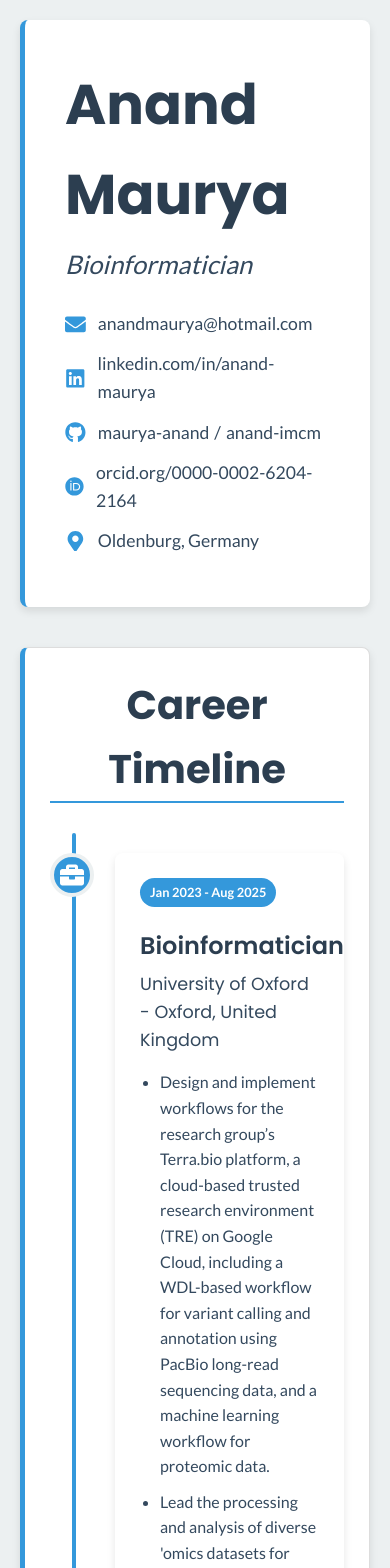
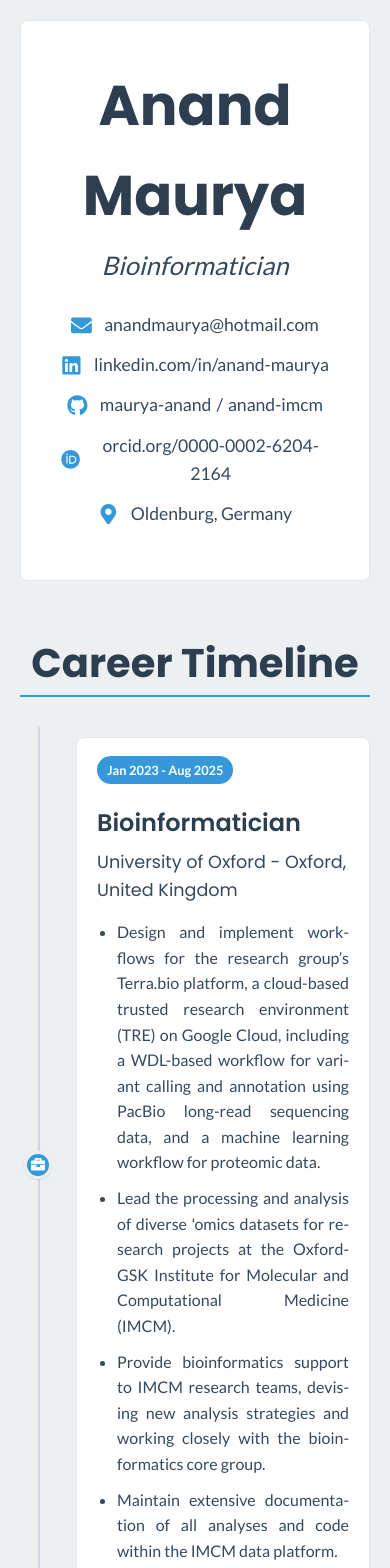
Before and after one commit to maurya-anand/cv, a React (Vite) app: page / in a window 390 px wide. Shown: the top 1568 px of the page. Built offline with nearby package versions, Linux system fonts and the light colour scheme.

Commit message:
applied consisten style across the components and improved the responsiveness

```diff
--- a/src/App.css
+++ b/src/App.css
@@ -6,7 +6,7 @@
   --heading-font: 'Poppins', sans-serif;
   --body-font: 'Lato', sans-serif;
   --card-background: #ffffff;
-  --card-shadow: 0 4px 8px rgba(0, 0, 0, 0.1);
+  --card-shadow-elevated: 0 6px 16px -4px rgba(0,0,0,0.12), 0 2px 6px -2px rgba(0,0,0,0.08);
   --border-radius: 8px;
 }
 
@@ -67,17 +67,45 @@ ul {
   margin-bottom: 30px;
 }
 
+/* Container only spaces sections now; card visuals handled by .card */
 .section-container {
-  margin: 30px 0;
-  padding: 25px;
-  background-color: var(--card-background);
-  border: 1px solid #ddd;
-  border-radius: var(--border-radius);
-  box-shadow: var(--card-shadow);
-  transition: transform 0.3s ease, box-shadow 0.3s ease;
+  margin: 50px 0 40px;
+  padding: 0;
 }
 
-.section-container:hover {
-  transform: translateY(-5px);
-  box-shadow: 0 8px 16px rgba(0, 0, 0, 0.15);
+/* Reusable minimalist card */
+.card {
+  background: var(--card-background);
+  border: 1px solid #e2e8f0;
+  border-radius: var(--border-radius);
+  padding: 24px;
+  box-shadow: none;
+  transition: transform 0.25s ease, box-shadow 0.25s ease, border-color 0.25s ease;
+  will-change: transform;
 }
+
+.card:hover, .card:focus-within {
+  transform: translateY(-4px);
+  box-shadow: var(--card-shadow-elevated);
+  border-color: var(--secondary-color);
+}
+
+.card:active {
+  transform: translateY(-1px);
+}
+
+/* On devices without hover capability, make tap (active) replicate hover elevation */
+@media (hover: none) {
+  .card:active {
+    transform: translateY(-4px);
+    box-shadow: var(--card-shadow-elevated);
+    border-color: var(--secondary-color);
+  }
+}
+
+@media (prefers-reduced-motion: reduce) {
+  .card, .card:hover, .card:focus-within, .card:active {
+    transition: none;
+    transform: none;
+  }
+}
--- a/src/components/Header.css
+++ b/src/components/Header.css
@@ -2,13 +2,13 @@
   display: flex;
   justify-content: space-between;
   align-items: center;
-  background: var(--card-background);
-  border-radius: var(--border-radius);
-  padding: 40px;
-  box-shadow: var(--card-shadow);
-  margin-bottom: 40px;
-  border-left: 5px solid var(--secondary-color);
+  margin-bottom: 10px;
+  /* visual style now inherited from .card */
+  padding: 0;
 }
+
+/* When combined with .card provide internal spacing */
+.header.card { padding: 40px; }
 
 .header-main {
   text-align: left;
@@ -68,21 +68,9 @@
 }
 
 @media (max-width: 768px) {
-  .header {
-    flex-direction: column;
-    align-items: flex-start;
-  }
-
-  .header-main {
-    margin-bottom: 25px;
-    text-align: left;
-  }
-
-  .header-contact {
-    text-align: left;
-  }
-
-  .contact-item {
-    justify-content: flex-start;
-  }
+  .header { flex-direction: column; align-items: center; text-align: center; }
+  .header-main { margin-bottom: 25px; text-align: center; }
+  .header-contact { text-align: center; }
+  .contact-item { justify-content: center; }
+  .github-links { justify-content: center; }
 }
--- a/src/components/Header.jsx
+++ b/src/components/Header.jsx
@@ -9,7 +9,7 @@ import {
 import "./Header.css";
 
 const Header = () => (
-  <header className="header">
+  <header className="header card">
     <div className="header-main">
       <h1 className="header-name">Anand Maurya</h1>
       <p className="header-title">Bioinformatician</p>
--- a/src/components/Projects.css
+++ b/src/components/Projects.css
@@ -1,23 +1,13 @@
 .projects-grid {
   display: grid;
-  grid-template-columns: repeat(auto-fill, minmax(300px, 1fr));
   gap: 25px;
+  grid-template-columns: 1fr 1fr;
+  align-items: stretch;
 }
 
-.project-card {
-  background: var(--card-background);
-  border-radius: var(--border-radius);
-  padding: 25px;
-  box-shadow: var(--card-shadow);
-  transition: transform 0.3s ease, box-shadow 0.3s ease;
-  display: flex;
-  flex-direction: column;
-}
+.project-card { display: flex; flex-direction: column; }
 
-.project-card:hover {
-  transform: translateY(-5px);
-  box-shadow: 0 8px 16px rgba(0, 0, 0, 0.15);
-}
+.project-card.card { padding: 25px; }
 
 .project-card .project-title {
   font-size: 1.5em;
@@ -74,12 +64,8 @@
   font-size: 1.2em;
 }
 
-@media (max-width: 600px) {
-  .projects-grid {
-    grid-template-columns: 1fr;
-  }
-
-  .project-card {
-    padding: 20px;
-  }
+@media (max-width: 750px) {
+  .projects-grid { grid-template-columns: 1fr; }
+  .project-card.card { padding: 20px; }
+  .project-description { text-align: justify; hyphens: auto; }
 }
--- a/src/components/Projects.jsx
+++ b/src/components/Projects.jsx
@@ -166,7 +166,7 @@ const Projects = () => (
     <h2 className="centered-header">Projects</h2>
     <div className="projects-grid">
       {projects.map((project, index) => (
-        <div key={index} className="project-card">
+  <div key={index} className="project-card card">
           <h3 className="project-title">{project.name}</h3>
           <div className="project-technologies">
             {project.technologies.map((tech, idx) => (
--- a/src/components/Publications.css
+++ b/src/components/Publications.css
@@ -4,23 +4,7 @@
   gap: 20px;
 }
 
-.publication-item {
-  padding: 20px;
-  border-bottom: 1px solid #ddd;
-  overflow-wrap: break-word;
-  border-radius: var(--border-radius);
-  transition: transform 0.3s ease, box-shadow 0.3s ease;
-}
-
-.publication-item:hover {
-  transform: translateY(-5px);
-  box-shadow: 0 8px 16px rgba(0, 0, 0, 0.1);
-}
-
-.publication-item:last-child {
-  border-bottom: none;
-  padding-bottom: 0;
-}
+.publication-item.card { padding: 22px 24px; overflow-wrap: break-word; }
 
 .publication-item h3 {
   font-size: 1.2em;
@@ -52,7 +36,8 @@
   transition: color 0.3s ease;
 }
 
-.publication-item a:hover {
-  color: var(--primary-color);
-  text-decoration: underline;
+.publication-item a:hover { color: var(--primary-color); text-decoration: underline; }
+
+@media (max-width: 750px) {
+  .publication-title { text-align: justify; hyphens: auto; }
 }
--- a/src/components/Publications.jsx
+++ b/src/components/Publications.jsx
@@ -87,7 +87,7 @@ const Publications = () => (
     <h2 className="centered-header">Publications & Posters</h2>
     <div className="publications-list">
       {publications.map((pub, index) => (
-        <div key={index} className="publication-item">
+  <div key={index} className="publication-item card">
           <h3 className="publication-title">{pub.title}</h3>
           <p className="publication-authors">
             <strong>Authors:</strong> {pub.authors}
--- a/src/components/Skills.css
+++ b/src/components/Skills.css
@@ -1,21 +1,11 @@
 .skills-list {
-  display: flex;
-  flex-direction: column;
+  display: grid;
+  grid-template-columns: 1fr 1fr;
   gap: 25px;
+  align-items: stretch;
 }
 
-.skill-category {
-  background: var(--card-background);
-  border-radius: var(--border-radius);
-  padding: 25px;
-  box-shadow: var(--card-shadow);
-  transition: transform 0.3s ease, box-shadow 0.3s ease;
-}
-
-.skill-category:hover {
-  transform: translateY(-5px);
-  box-shadow: 0 8px 16px rgba(0, 0, 0, 0.15);
-}
+.skill-category.card { padding: 25px; }
 
 .category-header {
   display: flex;
@@ -64,4 +54,9 @@
   .category-icon {
     font-size: 1.4em;
   }
+
+  .skills-list { grid-template-columns: 1fr; }
 }
+@media (max-width: 750px) {
+  .skills-list { grid-template-columns: 1fr; }
+}
--- a/src/components/Skills.jsx
+++ b/src/components/Skills.jsx
@@ -81,7 +81,7 @@ const Skills = () => (
     <h2 className="centered-header">Skills</h2>
     <div className="skills-list">
       {skillsData.map((category, index) => (
-        <div key={index} className="skill-category">
+  <div key={index} className="skill-category card">
           <div className="category-header">
             <div className="category-icon">{category.icon}</div>
             <h3>{category.category}</h3>
--- a/src/components/Timeline.css
+++ b/src/components/Timeline.css
@@ -1,57 +1,48 @@
-.section-container {
-  border-left: 5px solid var(--secondary-color);
-}
+/* Timeline with minimalist vertical line */
 .timeline-container {
   position: relative;
-  padding: 20px 0;
+  padding: 10px 0;
 }
 
 .timeline-container::before {
   content: '';
   position: absolute;
   top: 0;
-  left: 20px;
+  left: 22px; /* center line under markers */
+  width: 2px;
   height: 100%;
-  width: 4px;
-  background: var(--secondary-color);
-  border-radius: 2px;
+  background: #d0d7de; /* subtle neutral line */
+  border-radius: 1px;
 }
 
+/* Items align to line with left padding for card */
 .timeline-item {
   position: relative;
   margin-bottom: 30px;
-  padding-left: 60px;
+  padding-left: 60px; /* space for marker */
 }
 
+/* Circular marker containing a small icon */
 .timeline-icon {
   position: absolute;
-  left: 0;
-  top: 0;
-  width: 44px;
-  height: 44px;
+  top: 50%;
+  left: 8px; /* centers over line at 22px (8px + 14px radius) */
+  width: 28px;
+  height: 28px;
   border-radius: 50%;
   background: var(--secondary-color);
-  color: white;
+  color: #fff;
   display: flex;
   align-items: center;
   justify-content: center;
-  font-size: 1.5em;
-  border: 4px solid var(--background-color);
-  z-index: 1;
+  font-size: 0.9rem;
+  border: 3px solid var(--background-color); /* creates ring separating from card background */
+  box-shadow: 0 1px 2px rgba(0,0,0,0.08);
+  transform: translateY(-50%);
 }
 
-.timeline-content {
-  background: var(--card-background);
-  padding: 25px;
-  border-radius: var(--border-radius);
-  box-shadow: var(--card-shadow);
-  transition: transform 0.3s ease, box-shadow 0.3s ease;
-}
-
-.timeline-content:hover {
-  transform: translateY(-5px);
-  box-shadow: 0 8px 16px rgba(0, 0, 0, 0.15);
-}
+.timeline-content { padding: 0; }
+.timeline-content.card { padding: 22px 24px; }
 
 .timeline-period {
   display: inline-block;
@@ -89,11 +80,9 @@
 }
 
 @media (max-width: 768px) {
-  .timeline-container::before {
-    left: 22px;
-  }
-
-  .timeline-item {
-    padding-left: 65px;
-  }
+  .timeline-container::before { left: 18px; }
+  .timeline-icon { left: 4px; }
+  .timeline-item { padding-left: 56px; }
+  .timeline-content.card { padding: 18px 20px; }
+  .duty-list li { text-align: justify; hyphens: auto; }
 }
--- a/src/components/Timeline.jsx
+++ b/src/components/Timeline.jsx
@@ -101,7 +101,7 @@ const Timeline = () => {
             <div className="timeline-icon">
               {item.type === "work" ? <FaBriefcase /> : <FaGraduationCap />}
             </div>
-            <div className="timeline-content">
+            <div className="timeline-content card">
               <span className="timeline-period">{item.period}</span>
               <h3 className="timeline-title">{item.title}</h3>
               <h4 className="timeline-subtitle">
```
